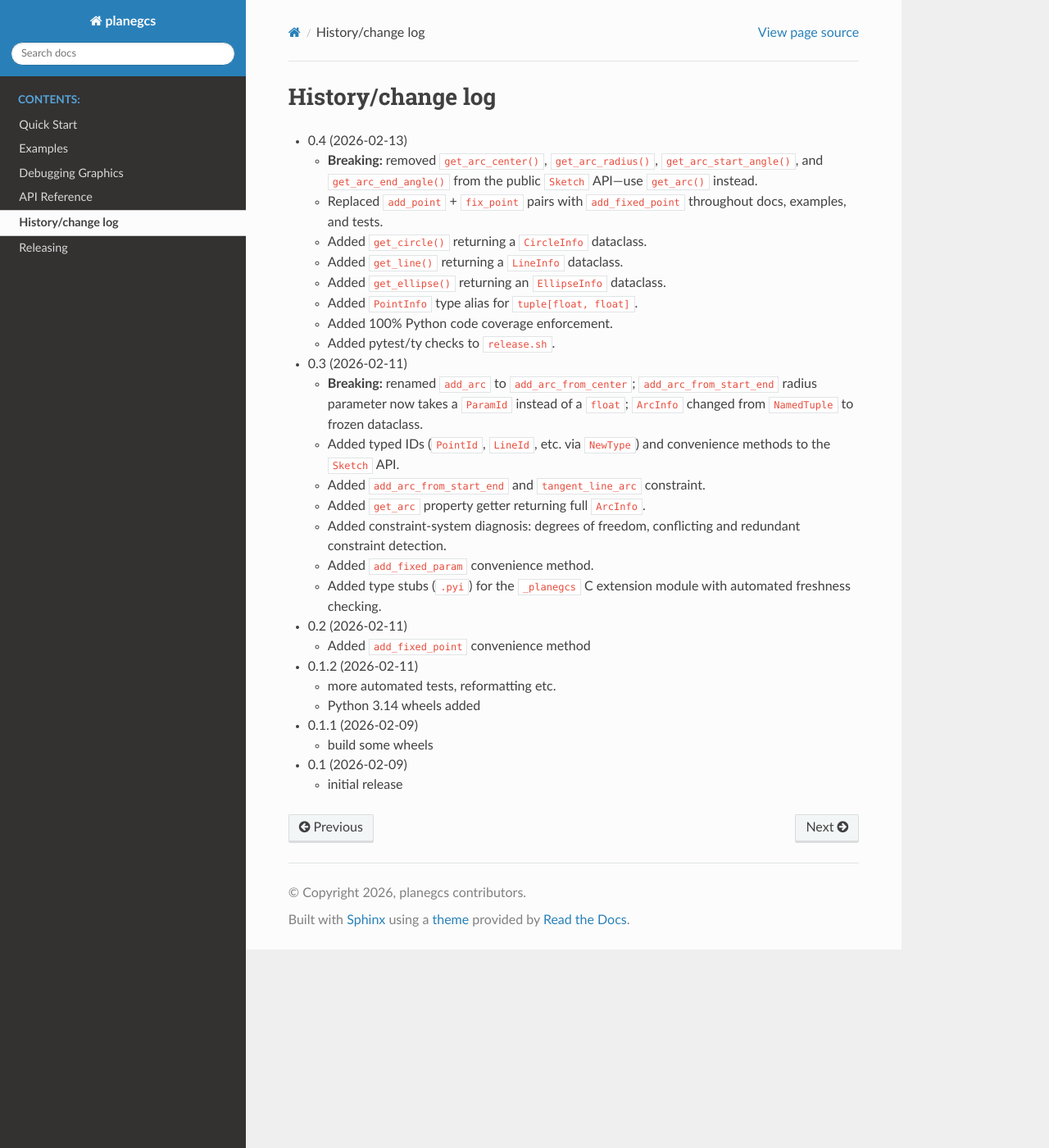
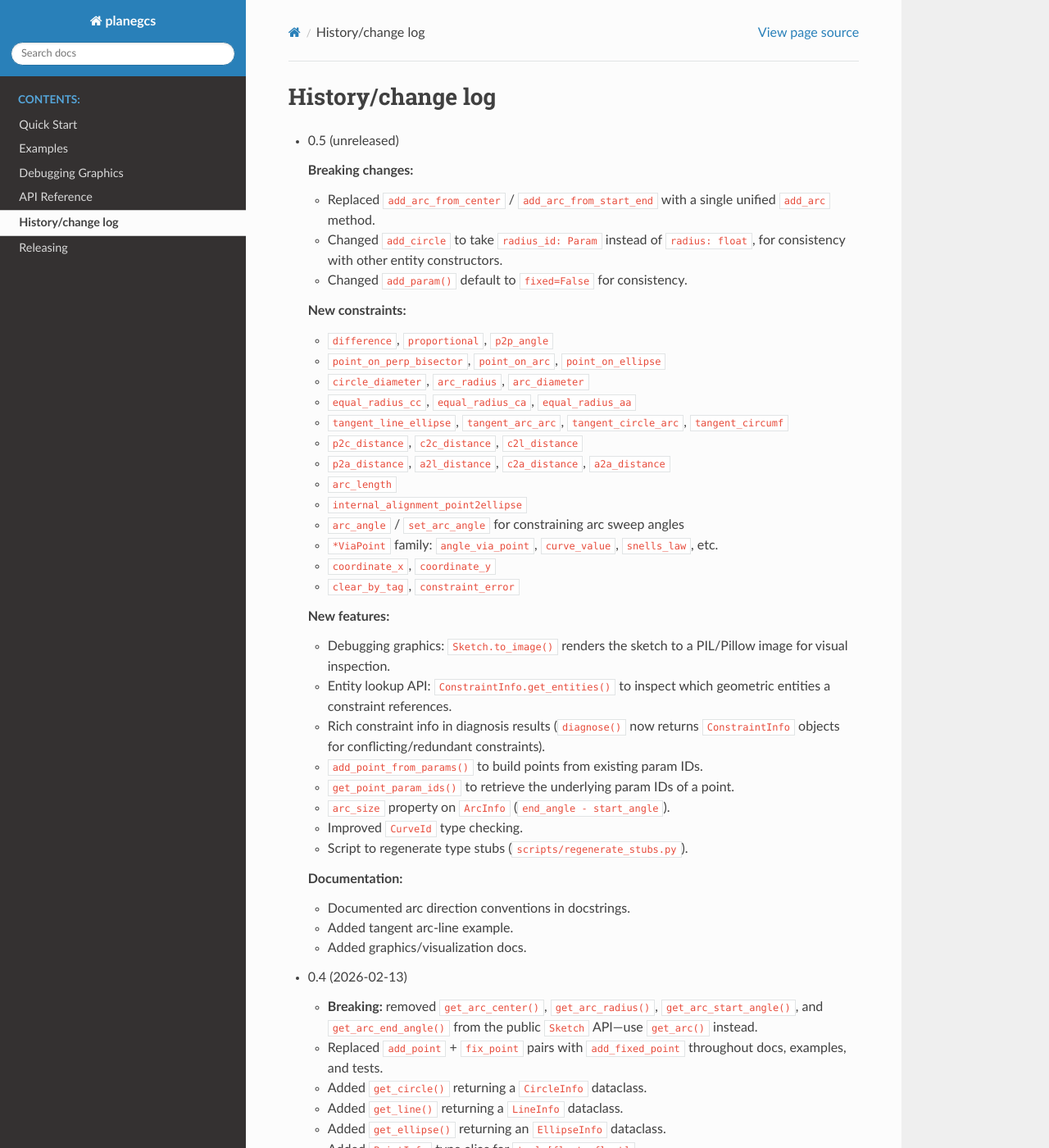
Before and after one commit to spookylukey/planegcs, a Sphinx documentation site: the page built from docs/history.rst, in a window 1280 px wide and 1400 px high. Shown: the whole window at 82% size. Built offline with Sphinx 7.4.7 and the Read the Docs theme 3.1.0, drawn with Linux system fonts in a browser that asks for light colours.

Commit message:
Add v0.5 changelog entry
Co-authored-by: Shelley <shelley@exe.dev>

```diff
--- a/docs/history.rst
+++ b/docs/history.rst
@@ -2,6 +2,55 @@
 ====================
  History/change log
 ====================
+
+* 0.5 (unreleased)
+
+  **Breaking changes:**
+
+  - Replaced ``add_arc_from_center`` / ``add_arc_from_start_end`` with a
+    single unified ``add_arc`` method.
+  - Changed ``add_circle`` to take ``radius_id: Param`` instead of
+    ``radius: float``, for consistency with other entity constructors.
+  - Changed ``add_param()`` default to ``fixed=False`` for consistency.
+
+  **New constraints:**
+
+  - ``difference``, ``proportional``, ``p2p_angle``
+  - ``point_on_perp_bisector``, ``point_on_arc``, ``point_on_ellipse``
+  - ``circle_diameter``, ``arc_radius``, ``arc_diameter``
+  - ``equal_radius_cc``, ``equal_radius_ca``, ``equal_radius_aa``
+  - ``tangent_line_ellipse``, ``tangent_arc_arc``, ``tangent_circle_arc``,
+    ``tangent_circumf``
+  - ``p2c_distance``, ``c2c_distance``, ``c2l_distance``
+  - ``p2a_distance``, ``a2l_distance``, ``c2a_distance``, ``a2a_distance``
+  - ``arc_length``
+  - ``internal_alignment_point2ellipse``
+  - ``arc_angle`` / ``set_arc_angle`` for constraining arc sweep angles
+  - ``*ViaPoint`` family: ``angle_via_point``, ``curve_value``,
+    ``snells_law``, etc.
+  - ``coordinate_x``, ``coordinate_y``
+  - ``clear_by_tag``, ``constraint_error``
+
+  **New features:**
+
+  - Debugging graphics: ``Sketch.to_image()`` renders the sketch to a
+    PIL/Pillow image for visual inspection.
+  - Entity lookup API: ``ConstraintInfo.get_entities()`` to inspect which
+    geometric entities a constraint references.
+  - Rich constraint info in diagnosis results (``diagnose()`` now returns
+    ``ConstraintInfo`` objects for conflicting/redundant constraints).
+  - ``add_point_from_params()`` to build points from existing param IDs.
+  - ``get_point_param_ids()`` to retrieve the underlying param IDs of a
+    point.
+  - ``arc_size`` property on ``ArcInfo`` (``end_angle - start_angle``).
+  - Improved ``CurveId`` type checking.
+  - Script to regenerate type stubs (``scripts/regenerate_stubs.py``).
+
+  **Documentation:**
+
+  - Documented arc direction conventions in docstrings.
+  - Added tangent arc-line example.
+  - Added graphics/visualization docs.
 
 * 0.4 (2026-02-13)
 
```
